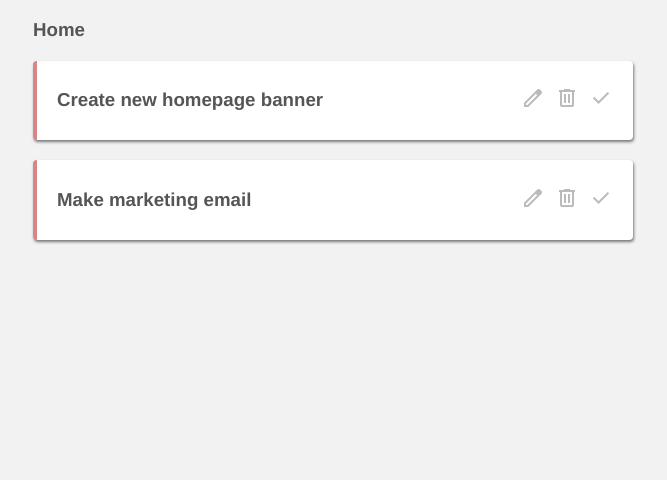
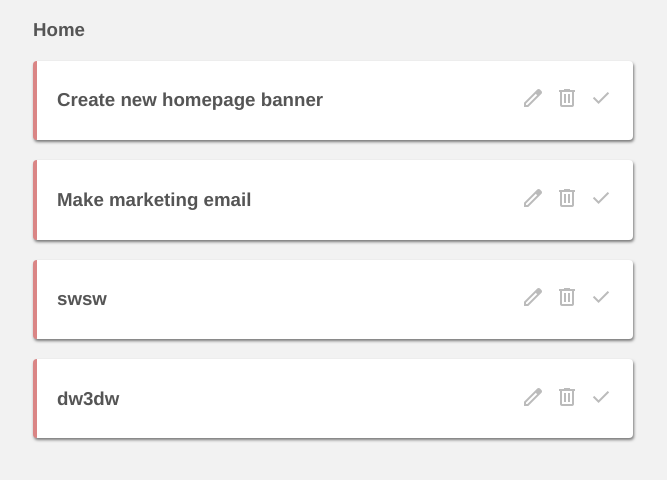
Before and after one commit to IrisKerr/Project-planner, a Vue app: page / in a window 1280 px wide. Shown: the top 480 px of the page, without its empty margins (307-974 px from the left). Built offline with nearby package versions, Linux system fonts and the light colour scheme; data requests are answered from the project's data file.

Commit message:
addProject handleSubmit

```diff
--- a/data/db.json
+++ b/data/db.json
@@ -11,6 +11,18 @@
       "title": "Make marketing email",
       "details": "Lorem ipsum",
       "complete": false
+    },
+    {
+      "id": "e171",
+      "title": "swsw",
+      "details": "sws",
+      "complete": false
+    },
+    {
+      "id": "040f",
+      "title": "dw3dw",
+      "details": "dwdwdw",
+      "complete": false
     }
   ]
 }
--- a/src/views/AddProject.vue
+++ b/src/views/AddProject.vue
@@ -1,9 +1,9 @@
 <template>
   <form @submit="handleSubmit">
     <label for="title">Title:</label>
-    <input type="text" v-model="title" required />
+    <input type="text" v-model="title" id="title" required />
     <label for="details">Details:</label>
-    <textarea v-model="details" required></textarea>
+    <textarea v-model="details" id="details" required></textarea>
     <button>Add Project</button>
   </form>
 </template>
@@ -18,7 +18,22 @@
   },
   methods: {
     handleSubmit() {
-      console.log(this.title, this.details);
+      let project = {
+        title: this.title,
+        details: this.details,
+        complete: false,
+      };
+      fetch("http://localhost:3000/projects/", {
+        method: "POST",
+        headers: { "content-Type": "application/json" },
+        body: JSON.stringify(project),
+      })
+        .then(() => {
+          this.$router.push("/");
+        })
+        .catch((err) => {
+          console.log(err.message);
+        });
     },
   },
 };
```
